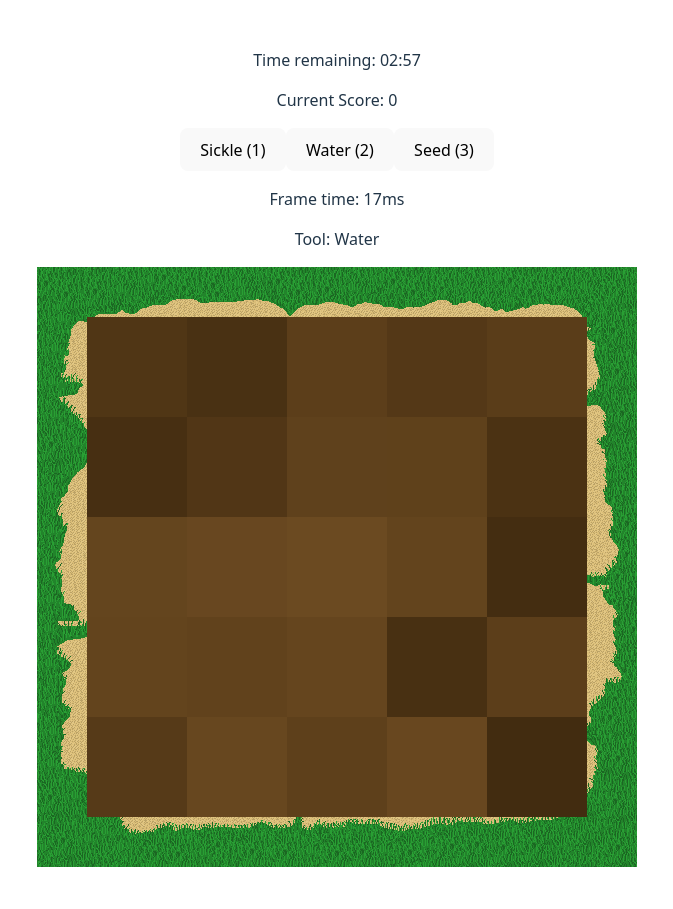
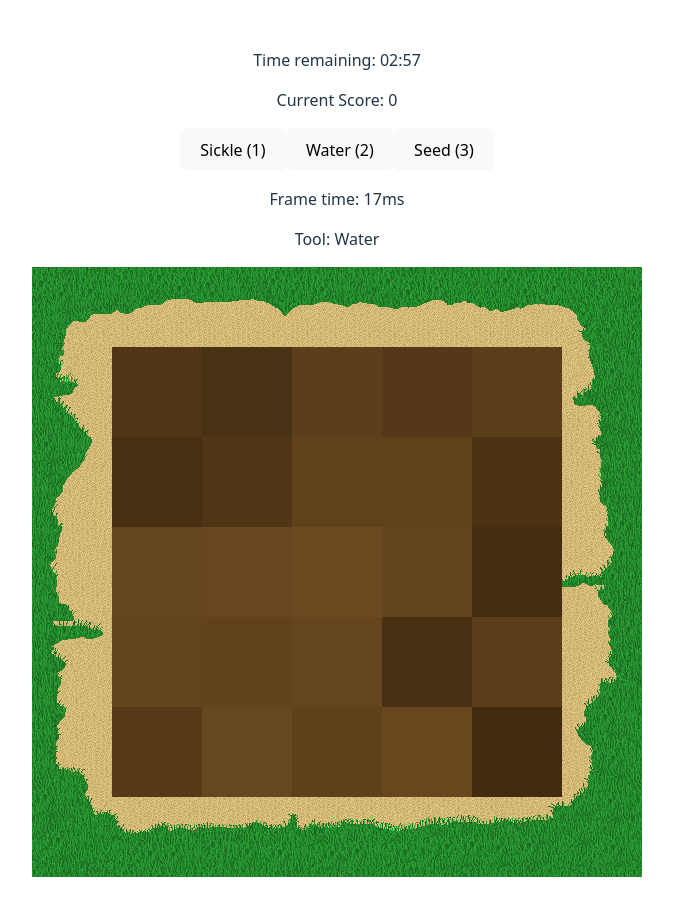
Before and after one commit to SuperSmay/Bad-GD1-Game, a React (Vite) app: page / in a window 1280 px wide. Both pictures are taken after a click on the button "Start!". Shown: the whole page, without its empty margins (303-976 px from the left). Built offline with nearby package versions, Linux system fonts and the light colour scheme.

Commit message:
backgorund and crop image tweaks

```diff
--- a/src/Crop.jsx
+++ b/src/Crop.jsx
@@ -17,7 +17,7 @@ export default function Crop(props) {
         const growingTime = currentTime - props.plantTime
         const growthStage = Math.floor(Math.min(((growingTime / timeToCompletion) * 3) + 1, 4))
         return <div>
-            <img src={`./assets/corn/Corn_stage_${growthStage}.png`} alt="" width={100} className="cropImage" />
+            <img src={`./assets/corn/Corn_stage_${growthStage}.png`} alt="" width={'100%'} style={{imageRendering:'pixelated'}} className="cropImage" />
         </div>
 
     }
--- a/src/FarmTile.jsx
+++ b/src/FarmTile.jsx
@@ -63,7 +63,7 @@ export default function FarmTile() {
     }
 
 
-    return <div style={{width:100, height:100, backgroundColor:`hsl(33, ${30 + (35 * calcCurrentWaterValue)}%, ${60 - ((calcCurrentWaterValue) * 50)}%)`}} onClick={onCellClick} onMouseEnter={onCellMouseEnter}>
+    return <div style={{width:90, height:90, backgroundColor:`hsl(33, ${30 + (35 * calcCurrentWaterValue)}%, ${60 - ((calcCurrentWaterValue) * 50)}%)`}} onClick={onCellClick} onMouseEnter={onCellMouseEnter}>
         <Crop plantTime={plantTime} currentCrop={currentCrop} />
         {/* <p>{Math.trunc(calcCurrentWaterValue * 100)/100}</p> */}
     </div>
--- a/src/Round.jsx
+++ b/src/Round.jsx
@@ -84,7 +84,7 @@ export default function Round() {
             <Toolbar />
             <p>Frame time: {timeStep}ms</p>
             <p>Tool: {tool}</p>
-            <div style={{display:'inline-grid', gridTemplateColumns:'100px 100px 100px 100px 100px', padding: '50px', backgroundImage:'url(Background.png)'}}>
+            <div style={{display:'inline-grid', gridTemplateColumns:'90px 90px 90px 90px 90px', padding: '80px', backgroundImage:'url(Background.png)'}}>
               {
                 [...Array(25).keys()].map((i) => {
                   return <FarmTile key={i} />
```
